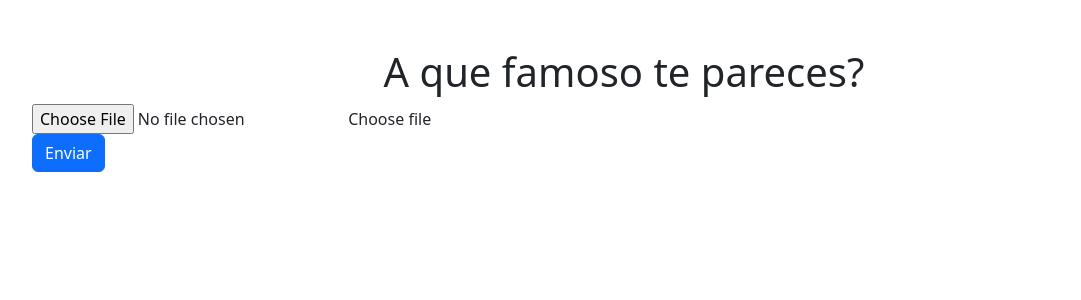
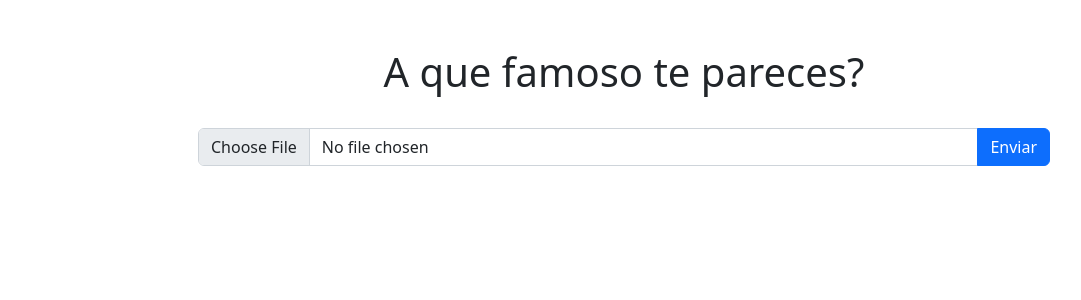
Before and after one commit to albertobn29/proyecto-aws-rekognition, a Flask app: page / in a window 1280 px wide. Shown: the top 300 px of the page, without its empty margins (16-1097 px from the left). Run offline with Flask 2, Linux system fonts and the light colour scheme.

Commit message:
html medio bonito

```diff
--- a/templates/index.html
+++ b/templates/index.html
@@ -12,13 +12,14 @@
             <div class="d-flex justify-content-center">
                 <h1>A que famoso te pareces?</h1>
             </div>
-            <form method=post enctype=multipart/form-data>
-                <div class="custom-file">
-                  <input type="file" class="custom-file-input" id="file" name="file">
-                  <label class="custom-file-label" for="file">Choose file</label>
-                </div>
-                <input class="btn btn-primary" type=submit value=Enviar>
-            </form>
+            <div class="mt-2 mx-4 mb-3 d-flex justify-content-center">
+                <form class="m-3 w-75" method=post action="/" enctype=multipart/form-data>
+                    <div class="input-group">
+                      <input type="file" class="form-control" id="file" name="file" aria-describedby="file_btn" aria-label="Upload">
+                      <button class="btn btn-primary" type="button" id="file_btn">Enviar</button>
+                    </div>
+                </form>
+            </div>
         </div>
         <br><br><br><br>
         {% if err %}
```
